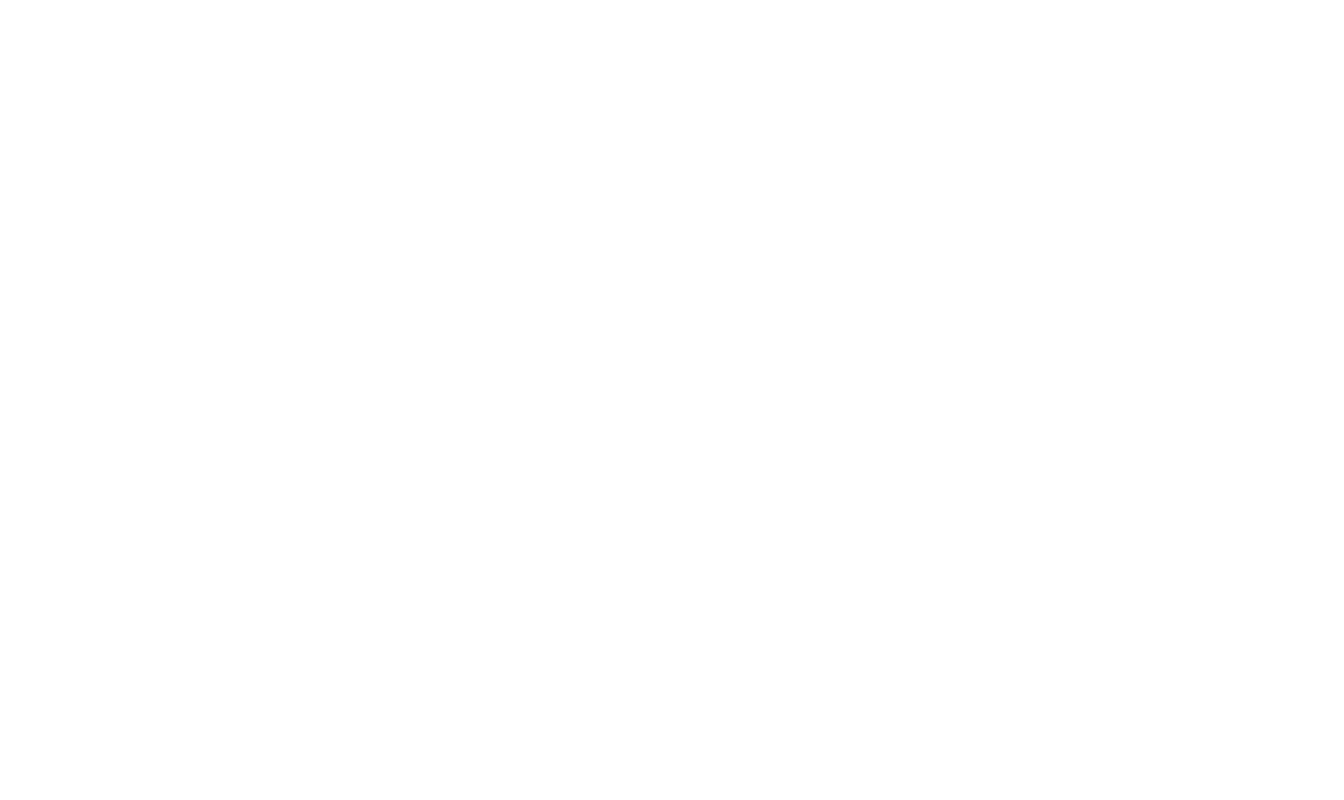
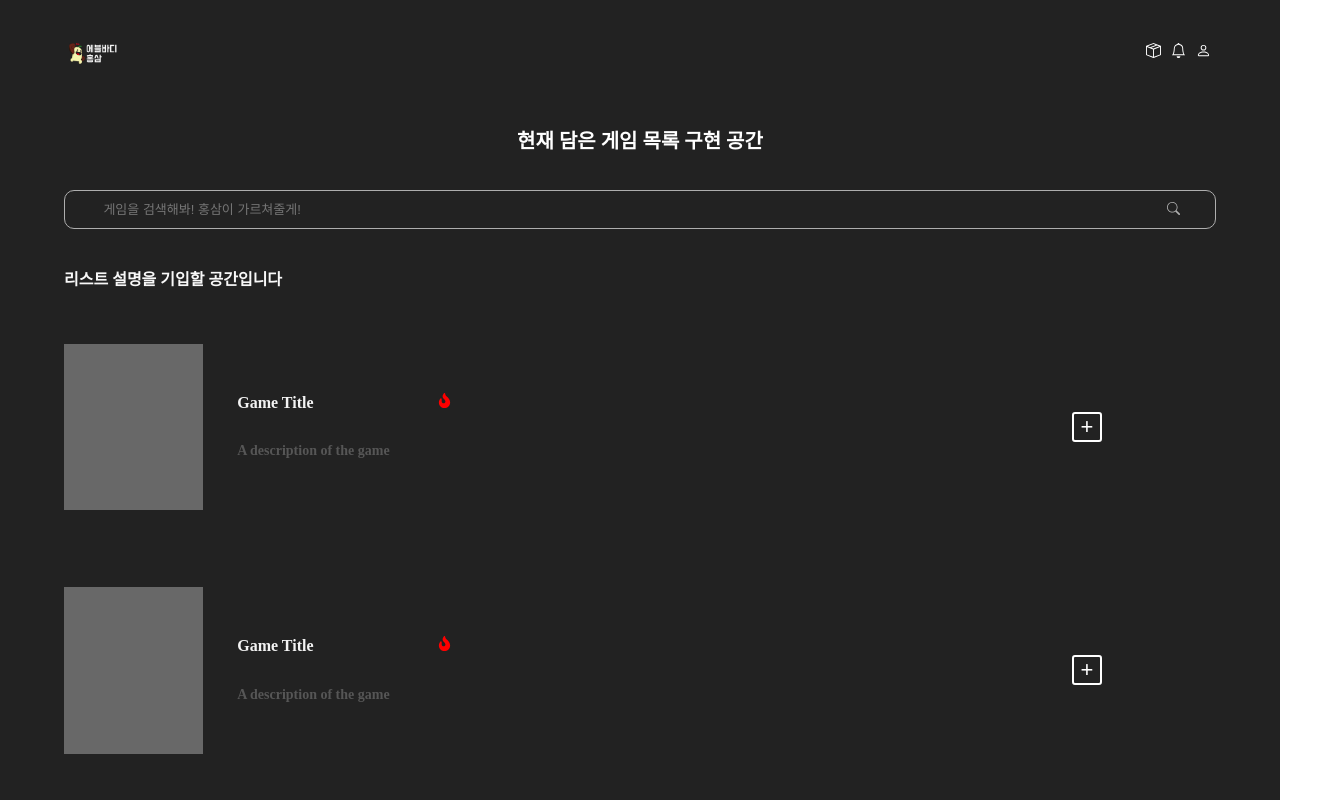
Before and after one commit to haeundae-triangle/hongsam-FE, a React (Create React App) app: page /GameBox in a window 1280 px wide. Before the commit this address had no page. Shown: the top 800 px of the page, 1344 px wide, since content can reach past the window. Built offline with nearby package versions, Linux system fonts and the light colour scheme.

Commit message:
Chore : 파일명 수정

```diff
--- a/src/App.js
+++ b/src/App.js
@@ -1,6 +1,6 @@
 import MainView from "./pages/MainView.js"
 import { BrowserRouter as Router, Routes, Route } from "react-router-dom";
-import MakeGameList from "./pages/MakeGameList.js"
+import GameBox from "./pages/GameBox.js"
 import GameListDetail from "./pages/GameListDetail.js"
 import GameDetail from "./pages/GameDetail.js"
 import styled from 'styled-components'
@@ -12,7 +12,7 @@
       <Router>
         <Routes>
           <Route path="/" element={<MainView />}></Route>
-          <Route path="MakeGameList" element={<MakeGameList />}></Route>
+          <Route path="GameBox" element={<GameBox />}></Route>
 
           {/* TODO : 개별 게임리스트, 개별 게임으로 이동하도록 수정 */}
           <Route path="GameListDetail" element={<GameListDetail />}></Route>
--- a/src/components/Banners/GameListBanner.jsx
+++ b/src/components/Banners/GameListBanner.jsx
@@ -9,7 +9,7 @@
   const navigate = useNavigate();
 
   const handleClick = () => {
-    navigate('/MakeGameList');
+    navigate('/GameBox');
   };
 
   return (
--- a/src/pages/MakeGameList.js
+++ b/src/pages/GameBox.js
@@ -1,12 +1,12 @@
 // import { useEffect, useState } from 'react';
 import ToolbarTopSide from "../components/ToolbarTopside";
 import { SearchBar } from "../components/SearchBar";
-import { InList } from "../components/MakeGameList/InList"
+import { InList } from "../components/GameBox/InList"
 import { Games } from "../components/Main/Games"
 import styled from 'styled-components';
 
 
-const MakeGameList = () => {
+const GameBox = () => {
     // const [addList, setAddList] = useState([]);
 
     // TODO
@@ -24,7 +24,7 @@
     );
 }
 
-export default MakeGameList;
+export default GameBox;
 
 const Container = styled.div`
   background-color: #222222;
```
Also changed, not shown: src/components/GameBox/InList.jsx (renamed from src/components/MakeGameList/InList.jsx).
